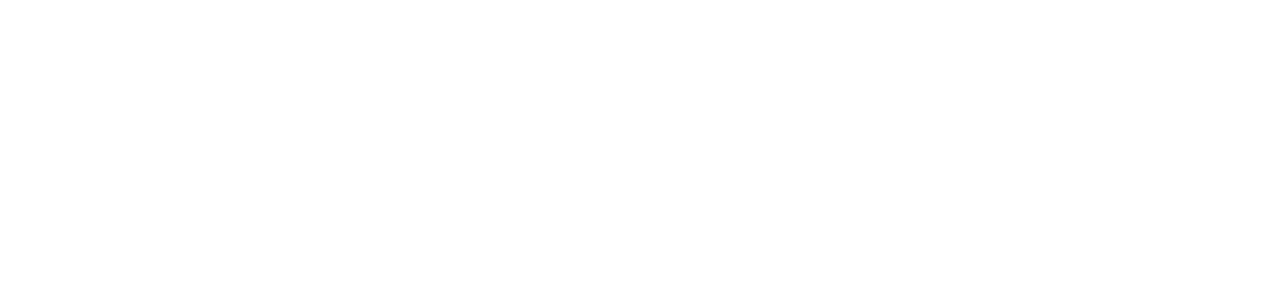
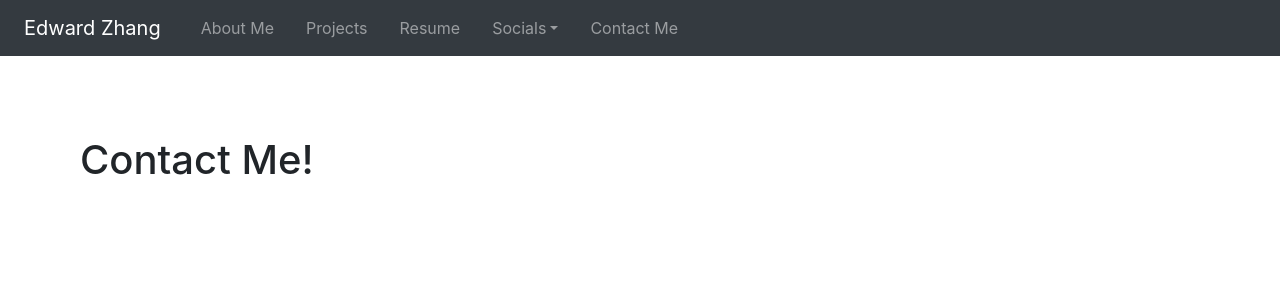
Before and after one commit to edwardzhang5/edwardzhang, a React (Create React App) app: page /contact in a window 1280 px wide. Shown: the top 300 px of the page. Built offline with nearby package versions, Linux system fonts and the light colour scheme.

Commit message:
added menu items

```diff
--- a/src/App.js
+++ b/src/App.js
@@ -5,13 +5,17 @@
 // list of pages
 import homepage from './components/homepage';
 import aboutme from './components/aboutme';
+import contact from './components/contact';
+import project from './components/project';
 
 function App() {
   return (
       <Router>
           <Switch>
               <Route exact path="/" component={homepage} />
-              <Route path="/aboutme" component={aboutme}/>
+              <Route path="/aboutme" component={aboutme} />
+              <Route path="/contact" component={contact} />
+              <Route path="/project" component={project} />
           </Switch>
       </Router>
 
--- /dev/null
+++ b/src/components/contact.js
@@ -0,0 +1,18 @@
+import React, { Component } from 'react';
+import MenuBar from "./layout/menubar";
+
+class contact extends Component {
+    render() {
+        return (
+            <div>
+                <MenuBar />
+                <div style={{ marginLeft: "80px", marginTop: "80px" }}>
+                    <h1>Contact Me!</h1>
+                </div>
+
+            </div >
+
+        );
+    }
+}
+export default contact;
--- a/src/components/layout/menubar.js
+++ b/src/components/layout/menubar.js
@@ -4,33 +4,39 @@
     render() {
         return (
             <nav class="navbar navbar-expand-lg navbar-dark bg-dark">
-                <a class="navbar-brand" href="/">Edward Zhang</a>
+                <a class="navbar-brand" style={{ marginLeft: ".5rem" }} href="/">Edward Zhang</a>
                 <button class="navbar-toggler" type="button" data-toggle="collapse" data-target="#navbarSupportedContent" aria-controls="navbarSupportedContent" aria-expanded="false" aria-label="Toggle navigation">
                     <span class="navbar-toggler-icon"></span>
                 </button>
 
                 <div class="collapse navbar-collapse" id="navbarSupportedContent">
                     <ul class="navbar-nav mr-auto">
-                        <li class="nav-item active">
-                            <a class="nav-link" href="/">Home <span class="sr-only">(current)</span></a>
+                        <li class="nav-item" style={{ marginLeft: "1rem" }}>
+                            <a class="nav-link" href="/aboutme">About Me</a>
                         </li>
-                        <li class="nav-item">
-                            <a class="nav-link" href="#">Link</a>
+                        <li class="nav-item" style={{ marginLeft: "1rem" }}>
+                            <a class="nav-link" href="/project">Projects</a>
                         </li>
-                        <li class="nav-item dropdown">
+
+                        <li class="nav-item" style={{ marginLeft: "1rem" }}>
+                            <a class="nav-link" href="https://drive.google.com/file/d/1OeMbBoJL4LWet48ZJ39bcWi3gdo56PtF/view?usp=sharing">Resume</a>
+                        </li>
+
+                        <li class="nav-item dropdown" style={{ marginLeft: "1rem" }}>
                             <a class="nav-link dropdown-toggle" href="#" id="navbarDropdown" role="button" data-toggle="dropdown" aria-haspopup="true" aria-expanded="false">
-                                Dropdown
+                                Socials
                             </a>
                             <div class="dropdown-menu" aria-labelledby="navbarDropdown">
-                                <a class="dropdown-item" href="#">Action</a>
-                                <a class="dropdown-item" href="#">Another action</a>
-                                <div class="dropdown-divider"></div>
-                                <a class="dropdown-item" href="#">Something else here</a>
+                                <a class="dropdown-item" href="https://www.linkedin.com/in/edwardzhang5/">LinkedIn</a>
+                                <a class="dropdown-item" href="https://github.com/edwardzhang5">GitHub</a>
+                                <a class="dropdown-item" href="https://www.facebook.com/edward.zhang.353250">Facebook</a>
+                                <a class="dropdown-item" href="https://twitter.com/edward_zhang_">Twitter</a>
                             </div>
                         </li>
-                        <li class="nav-item">
-                            <a class="nav-link disabled" href="#">Disabled</a>
+                        <li class="nav-item" style={{ marginLeft: "1rem" }}>
+                            <a class="nav-link" href="/contact">Contact Me</a>
                         </li>
+
                     </ul>
                 </div>
 
--- /dev/null
+++ b/src/components/project.js
@@ -0,0 +1,18 @@
+import React, { Component } from 'react';
+import MenuBar from "./layout/menubar";
+
+class project extends Component {
+    render() {
+        return (
+            <div>
+                <MenuBar />
+                <div style={{ marginLeft: "80px", marginTop: "80px" }}>
+                    <h1>Projects</h1>
+                </div>
+
+            </div >
+
+        );
+    }
+}
+export default project;
```
